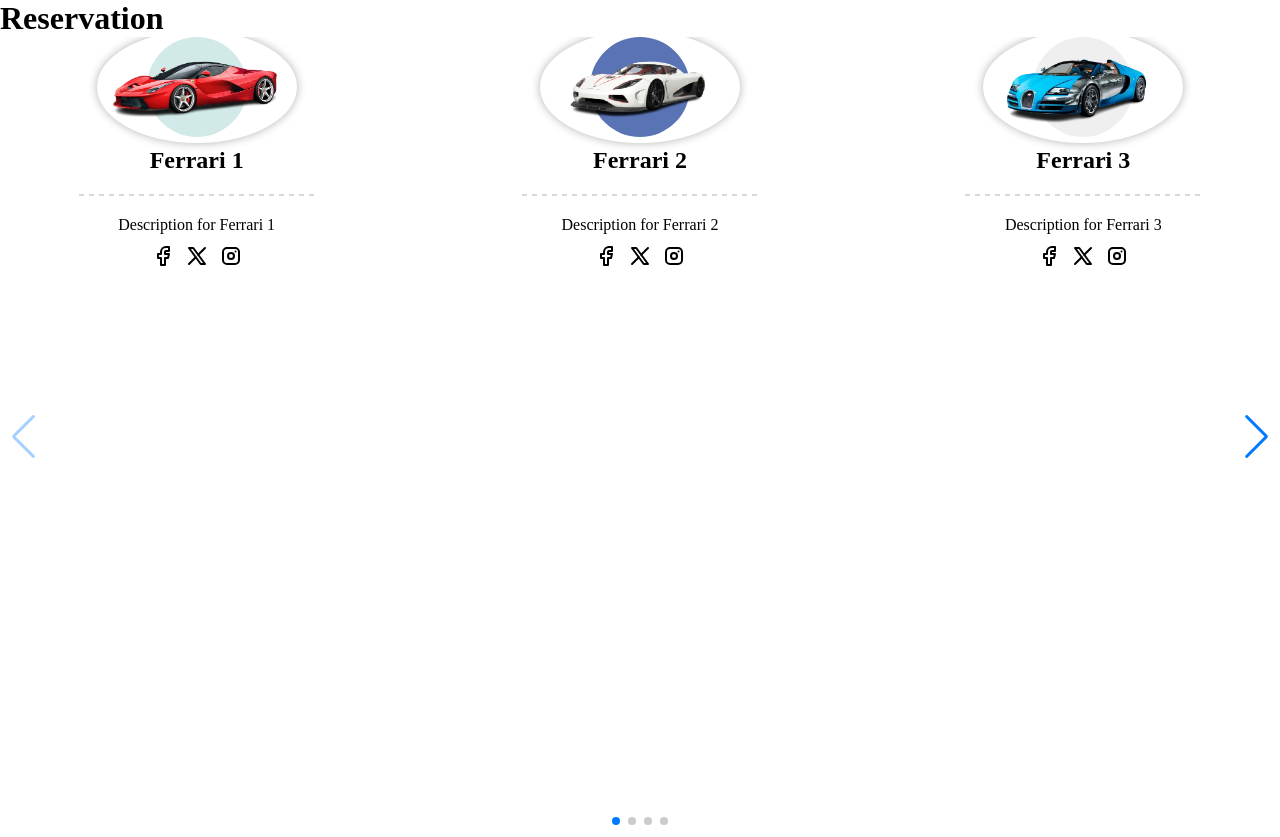
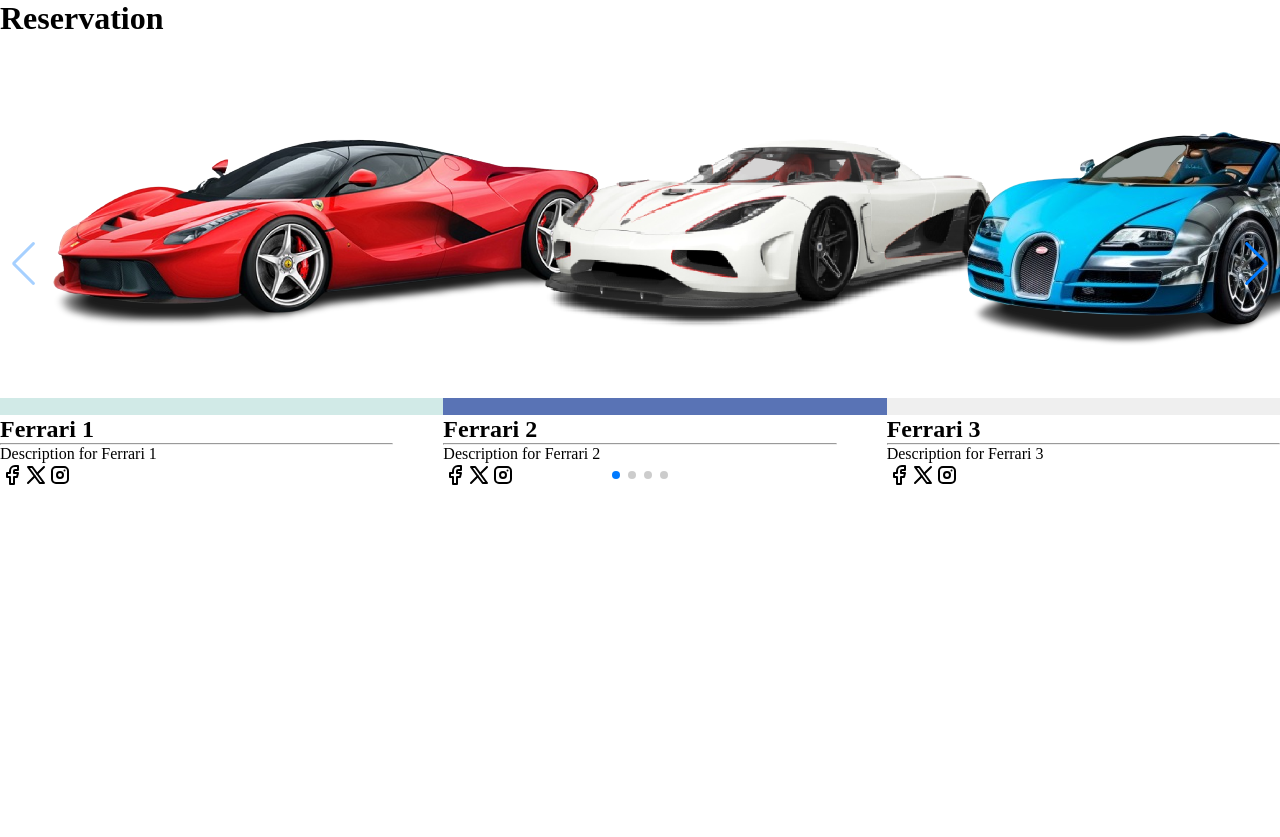
Before and after one commit to muneeb3123/Fast-Lane-Racers-front-end, a React (Create React App) app: page /reservation in a window 1280 px wide. After the commit the page ends 800 px from the top, so only its background shows below. Built offline with nearby package versions, Linux system fonts and the light colour scheme.

Commit message:
Adding styles

```diff
--- a/src/App.css
+++ b/src/App.css
@@ -13,7 +13,7 @@
   box-sizing: border-box;
 }
 
-.card-container {
+/* .card-container {
   display: flex;
   flex-direction: column;
   flex-wrap: wrap;
@@ -67,3 +67,19 @@
   align-items: center;
   gap: 10px;
 }
+
+.social-button {
+  width: 30px;
+  height: 30px;
+  border-radius: 50%;
+  display: flex;
+  justify-content: center;
+  align-items: center;
+  cursor: pointer;
+  border: 2px solid var(--color2);
+  transition: all 0.3s ease;
+}
+
+.social-button:hover {
+  transform: scale(1.1);
+} */
--- /dev/null
+++ b/src/component/cards/Card.css
@@ -0,0 +1,161 @@
+:root {
+    --color1: #D1EAE7;
+    --color2: #5973b5;
+    --color3: #EFEFEF;
+    --color4: #b17373;
+    --color5: #45a453;
+    --color6: #927842;
+  }
+
+  * {
+    margin: 0;
+    padding: 0;
+    box-sizing: border-box;
+  }
+
+.car-page {
+  display: grid;
+  grid-template-columns: 10% 90%;
+}
+
+.left-part {
+  box-shadow: 0 0 10px rgba(0, 0, 0, 0.3);
+  background-color: #eaf3eb;
+}
+
+
+.card-container {
+    display: flex;
+    flex-direction: column;
+    flex-wrap: wrap;
+    justify-content: center;
+    align-items: center;
+    gap: 4rem;
+  }
+
+  .details {
+    display: flex;
+    flex-direction: column;
+    align-items: center;
+    gap: 15px;
+  }
+
+  .circle-image {
+    display: flex;
+    justify-content: center;
+    align-items: center;
+    width: 180px;
+    height: 180px;
+    border-radius: 50%;
+    position: relative;
+    z-index: -1;
+    cursor: pointer;
+  }
+
+  .image-over {
+    width: 350px;
+    height: auto;
+    position: absolute;
+    border-radius: 50%;
+    box-shadow: 0 0 10px rgba(0, 0, 0, 0.3);
+    z-index: 10;
+  }
+
+  .swiper-container {
+    display: flex;
+    justify-content: center;
+    width: 100%;
+    min-height: 100vh;
+    align-items: center;
+  }
+
+  .line-doted {
+    border: none;
+    width: 60%;
+    height: 2px;
+    background-image: linear-gradient(90deg, #dbd6d6 50%, transparent 50%);
+    background-size: 10px 2px;
+    background-repeat: repeat-x;
+    margin: 10px 0;
+  }
+
+  .social-buttons {
+    display: flex;
+    justify-content: center;
+    align-items: center;
+    gap: 10px;
+  }
+
+  /* .button-prev-slide {
+    position: fixed;
+    top: 50%;
+    z-index: 10;
+    left: 10%;
+    background-color: #98BF11;
+    font-size: 2rem;
+    color: #fff;
+    padding: 15px 20px;
+    border-radius: 0 50% 50% 0;
+  }
+
+  .button-next-slide {
+    position: fixed;
+    top: 50%;
+    right: 0;
+    z-index: 10;
+    background-color: #98BF11;
+    font-size: 2rem;
+    color: #fff;
+    padding: 15px 20px;
+    border-radius: 50% 0 0 50%;
+  } */
+
+  .swiper-button-prev {
+    position: absolute;
+    top: 50%;
+    left: 0%;
+  }
+
+  .swiper-button-next {
+    position: absolute;
+    top: 50%;
+    right: 0%;
+  }
+
+  .swiper-button-next:after {
+    padding: 15px 25px;
+    background-color: #98BF11;
+    border-radius: 40% 0 0 40%;
+    font-size: 1rem;
+    color: #fff;
+  }
+
+  .swiper-button-prev:after {
+    padding: 15px 25px;
+    background-color: #98BF11;
+    border-radius: 0 40% 40% 0;
+    font-size: 1rem;
+    color: #fff;
+  }
+
+  .header {
+    position: absolute;
+    left: 48%;
+    top: 10%;
+    display: flex;
+    flex-direction: column;
+    align-items: center;
+    gap: 10px;
+  }
+
+  .header h1 {
+    font-size: 3.5rem;
+  }
+
+  .header p {
+    margin-bottom: 10px;
+  }
+
+  .description {
+    text-align: center;
+  }
```
